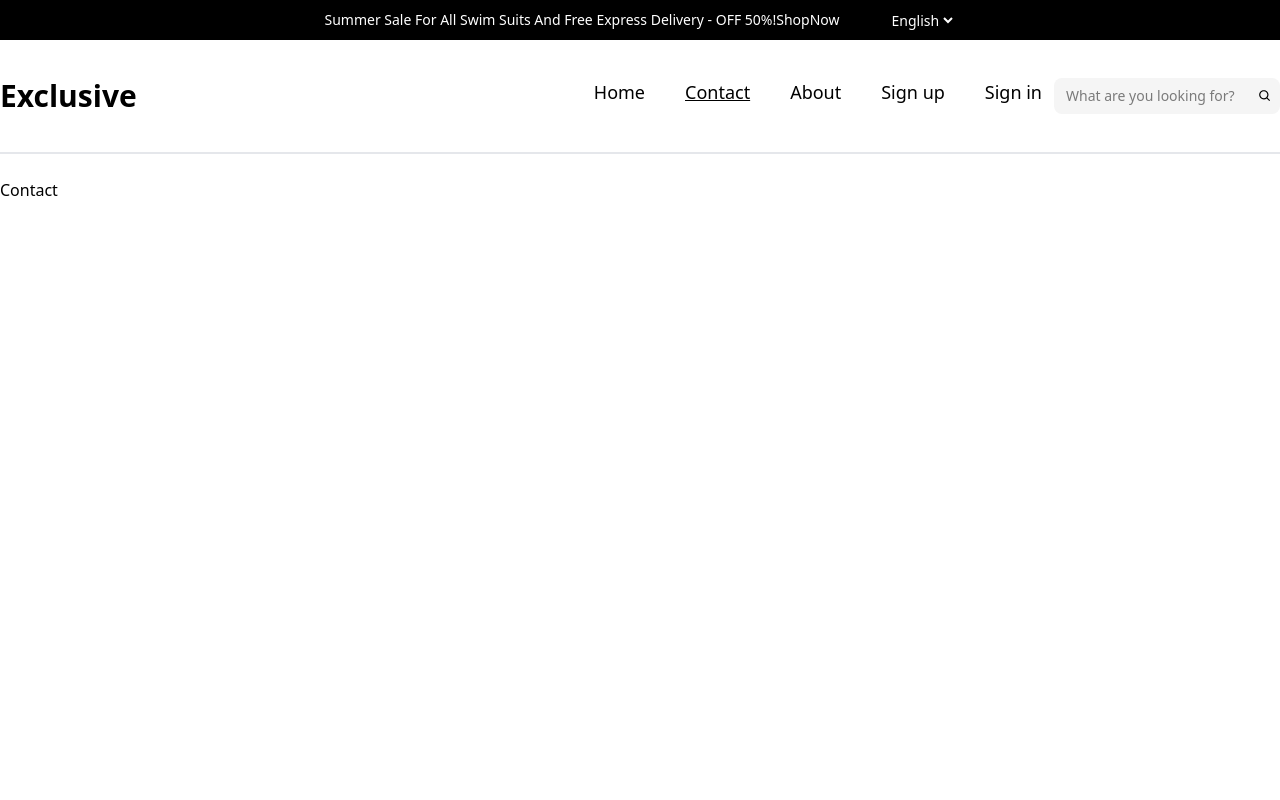
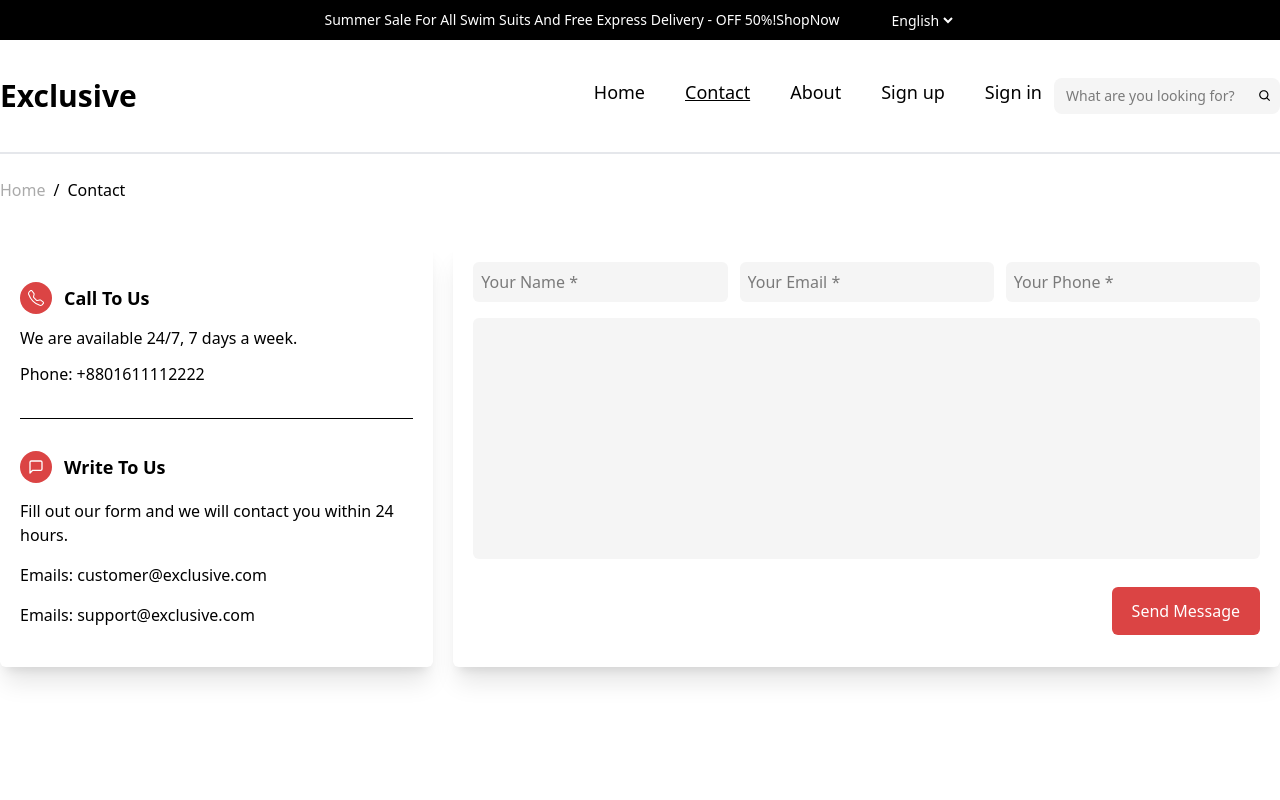
Before and after one commit to E-Commerce-DeepDive/web, a React (Vite) app: page /contact in a window 1280 px wide. Shown: the top 800 px of the page. Built offline with nearby package versions, Linux system fonts and the light colour scheme.

Commit message:
feat: add contact page

```diff
--- a/src/layouts/Layout.tsx
+++ b/src/layouts/Layout.tsx
@@ -8,7 +8,7 @@ export default function Layout() {
     <div>
       <Navbar />
       <Header />
-      <main className="my-6 min-h-screen">
+      <main className="my-6 min-h-screen px-20 xl:px-0">
         <Outlet />
       </main>
       <Footer />
--- a/src/pages/Contact.tsx
+++ b/src/pages/Contact.tsx
@@ -1,3 +1,75 @@
+import { BsTelephone } from "react-icons/bs";
+import { FiMessageSquare } from "react-icons/fi";
+import { Link } from "react-router-dom";
+
 export default function Contact() {
-  return <div>Contact</div>;
+  return (
+    <div className="container mx-auto flex w-full flex-col gap-10">
+      <div className="flex w-full items-start gap-2">
+        <Link className="text-[#aaa] hover:underline" to="/home">
+          Home
+        </Link>
+        /
+        <Link className="hover:underline" to="/contact">
+          Contact
+        </Link>
+      </div>
+      <div className="flex min-h-[50vh] w-full flex-col gap-5 lg:flex-row">
+        <div className="flex w-full flex-col gap-8 rounded-md p-5 py-10 shadow-xl lg:flex-1">
+          <div className="flex flex-col gap-3">
+            <div className="flex items-center gap-3">
+              <div className="rounded-full bg-[#DB4444] p-2 text-white">
+                <BsTelephone className="size-4" />
+              </div>
+              <h2 className="text-lg font-bold">Call To Us</h2>
+            </div>
+            <p>We are available 24/7, 7 days a week.</p>
+            <span>Phone: +8801611112222</span>
+          </div>
+          <hr />
+          <div className="flex flex-col gap-4">
+            <div className="flex items-center gap-3">
+              <div className="rounded-full bg-[#DB4444] p-2 text-white">
+                <FiMessageSquare className="size-4" />
+              </div>
+              <h2 className="text-lg font-bold">Write To Us</h2>
+            </div>
+            <p>Fill out our form and we will contact you within 24 hours.</p>
+            <span>Emails: customer@exclusive.com</span>
+            <span>Emails: support@exclusive.com</span>
+          </div>
+        </div>
+        <div className="my-5 flex w-full flex-col gap-4 rounded-md p-5 shadow-xl lg:my-0 lg:flex-2">
+          <div className="flex w-full items-center gap-3">
+            <input
+              className="h-10 w-1/3 rounded-md bg-[#F5F5F5] px-2 text-base outline-none"
+              type="text"
+              placeholder="Your Name *"
+            />
+            <input
+              className="h-10 w-1/3 rounded-md bg-[#F5F5F5] px-2 text-base outline-none"
+              type="email"
+              placeholder="Your Email *"
+            />
+            <input
+              className="h-10 w-1/3 rounded-md bg-[#F5F5F5] px-2 text-base outline-none"
+              type="tel"
+              placeholder="Your Phone *"
+            />
+          </div>
+          <div className="h-full">
+            <textarea
+              className="h-full min-h-50 w-full resize-none rounded-md bg-[#F5F5F5] px-2 text-base outline-none"
+              name="Your Message"
+            ></textarea>
+          </div>
+          <div className="my-3 ml-auto">
+            <button className="w-fit cursor-pointer rounded-md bg-[#DB4444] px-5 py-3 text-base text-white transition-colors duration-300 hover:bg-[#DB4444]/80">
+              Send Message
+            </button>
+          </div>
+        </div>
+      </div>
+    </div>
+  );
 }
--- a/src/pages/Home.tsx
+++ b/src/pages/Home.tsx
@@ -9,7 +9,7 @@ import { Supports } from "../components/Supports";
 
 export default function Home() {
   return (
-    <main className="container mx-auto flex flex-col gap-20 px-20 xl:px-0">
+    <div className="container mx-auto flex flex-col gap-20">
       <section className="flex flex-col items-start gap-10 xl:flex-row xl:gap-[250px]">
         <Sidebar />
         <ImagesSlider />
@@ -23,6 +23,6 @@ export default function Home() {
       <Explore />
       <Arrival />
       <Supports />
-    </main>
+    </div>
   );
 }
--- a/src/pages/Signup.tsx
+++ b/src/pages/Signup.tsx
@@ -56,11 +56,11 @@ export default function Signup() {
             "Content-Type": "application/json",
           },
           body: JSON.stringify({
+            email,
             phoneNumber: "01063635425",
             firstName: name,
-            BirthDate: "1995-01-01",
             lastName: name,
-            email,
+            birthDate: "1995-01-01 12:00:00",
             password,
           }),
         },
@@ -80,7 +80,7 @@ export default function Signup() {
   };
 
   return (
-    <main className="flex flex-col items-center justify-center gap-16 lg:flex-row">
+    <div className="flex flex-col items-center justify-center gap-16 lg:flex-row">
       <div className="w-[70%] md:w-1/2">
         <img src="/images/auth.png" alt="auth" />
       </div>
@@ -136,6 +136,6 @@ export default function Signup() {
           </button>
         </div>
       </form>
-    </main>
+    </div>
   );
 }
```
